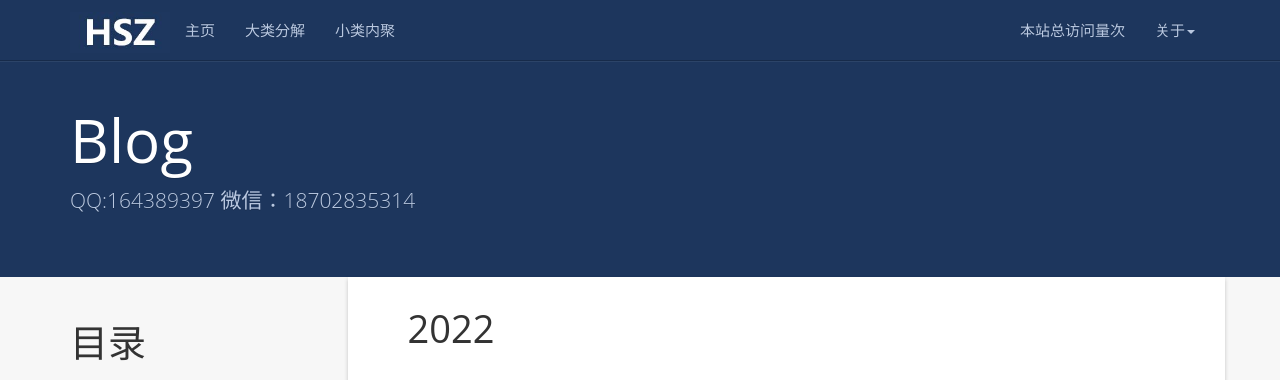
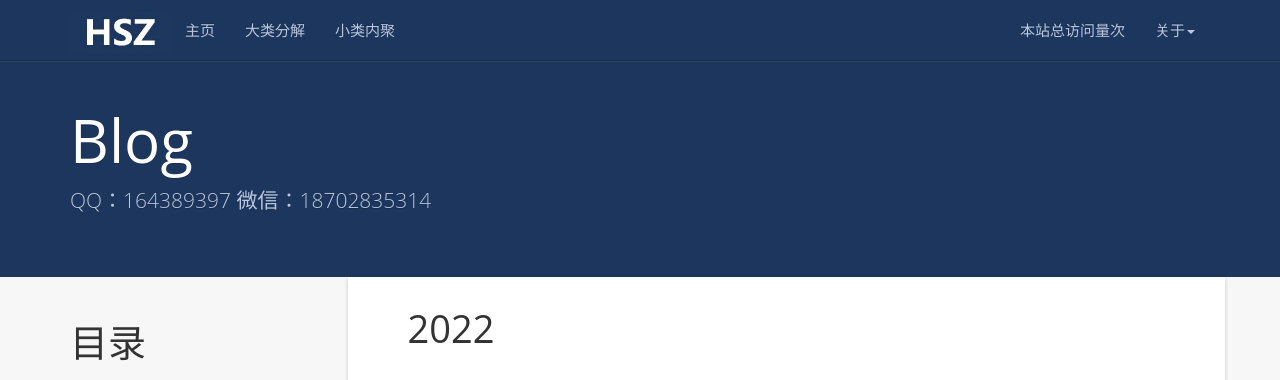
Before and after one commit to hsz19941021/hsz19941021.github.io, a Jekyll site: the page built from index.html, in a window 1280 px wide and 900 px high. Shown: the top 380 px of the window. Built offline with Jekyll 4.4.1, drawn with Linux system fonts in a browser that asks for light colours; nearby versions of some CDN libraries; a script that is not in the unit is left out; the list of posts is cut into pages by our own code; comment, search, counter and statistics services are not loaded.

```diff
--- a/_config.yml
+++ b/_config.yml
@@ -6,7 +6,7 @@ url: https://hsz19941021.github.io
 resume_site: https://hsz19941021.github.io
 github: https://github.com/hsz19941021
 baseurl: ""
-description: QQ:164389397    微信：18702835314
+description: QQ：164389397               微信：18702835314
 meta_description: 黄圣之;个人博客;学而不思则罔;思而不学则殆;生命不止;折腾不休
 motto: 学而不思则罔，思而不学则殆。
 banner: 生命不止;折腾不休。
```
